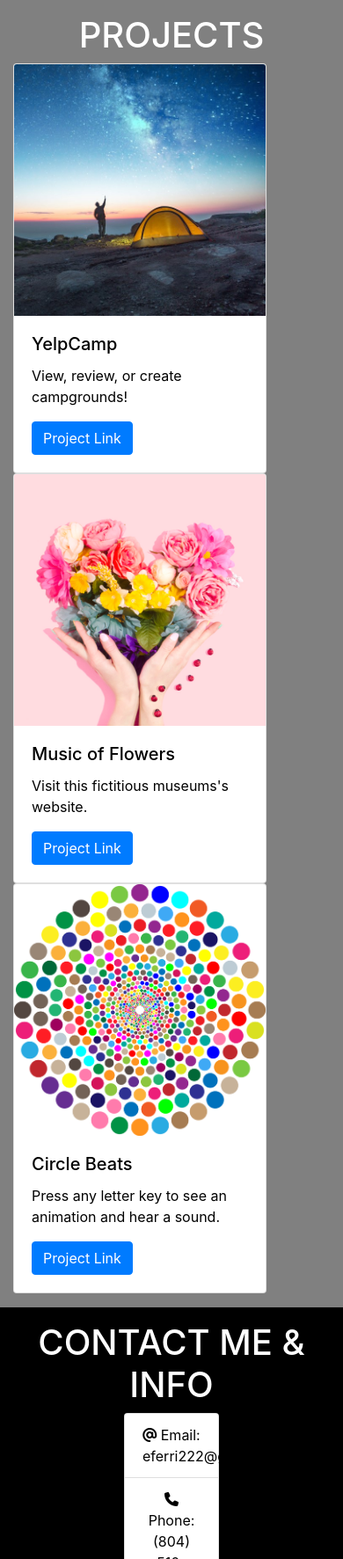
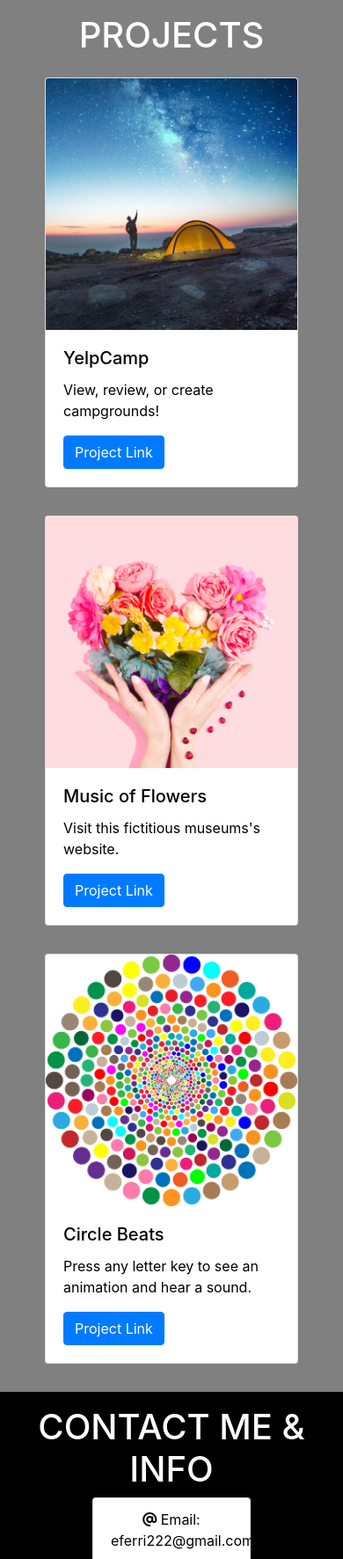
Before and after one commit to EFerri222/Erik-Ferri-Portfolio, a plain HTML site: page index.html in a window 390 px wide. Shown: the part 2194-3966 px from the top of the page at 88% size. Drawn offline with nearby package versions, Linux system fonts and the light colour scheme.

Commit message:
Refactor projects section responsiveness

```diff
--- a/index.html
+++ b/index.html
@@ -103,8 +103,8 @@
         <div class="container pt-3 pt-md-5 pb-3">
             <h1 class="text-center">PROJECTS</h1>
             <div class="row">
-                <div class="col-md-4">
-                    <div class="card" style="width: 18rem;">
+                <div class="col-12 col-md-6 col-lg-4">
+                    <div class="card mx-auto mx-md-0 my-3" style="width: 18rem;">
                         <img class="card-img-top" src="assets/images/yelpcamp.jpg" alt="YelpCamp">
                         <div class="card-body">
                           <h5 class="card-title">YelpCamp</h5>
@@ -113,8 +113,8 @@
                         </div>
                       </div>
                 </div>
-                <div class="col-md-4">
-                    <div class="card" style="width: 18rem;">
+                <div class="col-12 col-md-6 col-lg-4">
+                    <div class="card mx-auto mx-md-0 my-3" style="width: 18rem;">
                         <img class="card-img-top" src="assets/images/museumofflowers.jpg" alt="Museum of Flowers">
                         <div class="card-body">
                           <h5 class="card-title">Music of Flowers</h5>
@@ -123,8 +123,8 @@
                         </div>
                     </div>
                 </div>
-                <div class="col-md-4">
-                    <div class="card" style="width: 18rem;">
+                <div class="col-12 col-md-6 col-lg-4">
+                    <div class="card mx-auto mx-md-0 my-3" style="width: 18rem;">
                         <img class="card-img-top" src="assets/images/circles.png" alt="Circles">
                         <div class="card-body">
                           <h5 class="card-title">Circle Beats</h5>
@@ -143,7 +143,7 @@
             <h1>CONTACT ME & INFO</h1>
             <div class="row">
                 <div class="col">
-                    <ul class="list-group mx-auto" style="width: 30%">
+                    <ul class="list-group mx-auto" style="width: 50%">
                         <li class="list-group-item"><i class="fas fa-at"></i> Email: eferri222@gmail.com</li>
                         <li class="list-group-item"><i class="fas fa-phone"></i> Phone: (804) 510-3238</li>
                         <li class="list-group-item"><i class="fab fa-linkedin"></i> <a href="https://www.linkedin.com/in/erik-ferri/" target="blank">LinkedIn</a></li>
```
